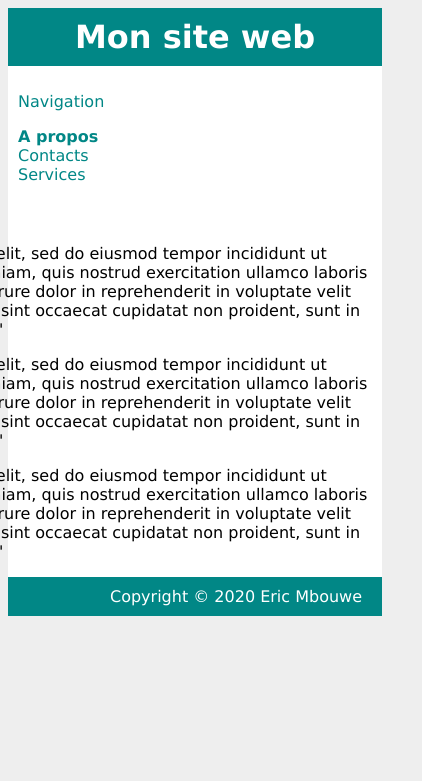
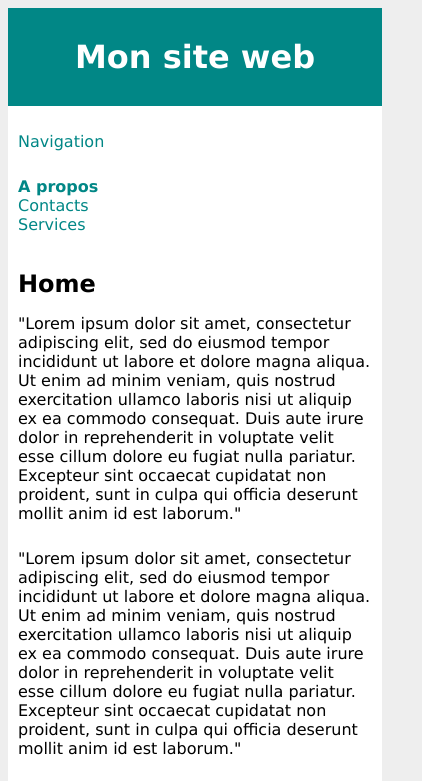
Before and after one commit to EricMbouwe/HtmlReview, a plain HTML site: page index.html in a window 390 px wide. Shown: the top 781 px of the page, 422 px wide, since content can reach past the window. Drawn offline with Linux system fonts and the light colour scheme.

Commit message:
responsive update

```diff
--- a/style.css
+++ b/style.css
@@ -14,7 +14,7 @@ h1, h2, h3{
 
 #container{
  background-color:white;
- max-width: 1000px;
+ max-width: 800px;
  margin-left: auto;
  margin-right: auto;
 }
@@ -50,7 +50,7 @@ h1, h2, h3{
 }
 
 #main{
-    width: 800px;
+    width: 600px;
     float: right;
 }
 
@@ -61,3 +61,31 @@ h1, h2, h3{
     background-color: #018786;
     color: white;
 }
+
+@media only screen and (max-width: 480px) {
+    #container{
+        width: 100%;
+    }
+
+    #main{
+        width: 100%;
+    }
+
+    #footer {
+        text-align: left;
+        width: 100%;
+    }
+
+    h1{
+        padding: 20px;
+    }
+
+    h2{
+        padding-top: 20px;
+    }
+    p{
+        padding-bottom: 10px;
+    }
+
+
+  }
```
